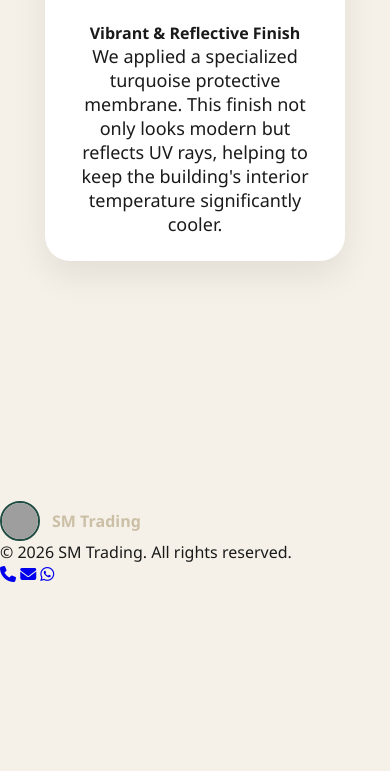
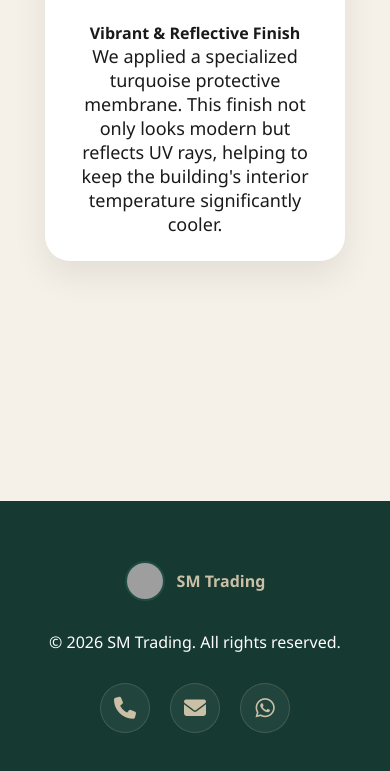
Before and after one commit to Johannes120/SM-Trading, a plain HTML site: page roofing.html in a window 390 px wide. Shown: the part 4012-4783 px from the top of the page. Before the commit the page ends 4597 px from the top, so only its background shows below. Drawn offline with Linux system fonts and the light colour scheme; grey boxes are pictures that could not be loaded.

Commit message:
Add footer styles and responsive adjustments

```diff
--- a/roofing.html
+++ b/roofing.html
@@ -162,6 +162,34 @@ body {
 .card-info {
     padding: 25px;
 }
+/* --- FOOTER --- */
+        footer {
+            background: #163a32;
+            color: var(--text-light);
+            padding: 60px 20px;
+        }
+
+        .footer-container {
+            display: flex;
+            justify-content: space-between;
+            align-items: center;
+            max-width: 1200px;
+            margin: auto;
+            flex-wrap: wrap;
+            gap: 30px;
+        }
+
+        .footer-socials { display: flex; gap: 20px; }
+        .footer-socials a {
+            background: rgba(255, 255, 255, 0.05);
+            color: var(--accent);
+            width: 50px; height: 50px;
+            display: flex; justify-content: center; align-items: center;
+            border-radius: 50%; border: 1px solid rgba(203, 191, 166, 0.2);
+            transition: 0.3s; font-size: 22px; text-decoration: none;
+        }
+
+        .footer-socials a:hover { background: var(--accent); color: var(--primary-dark); transform: translateY(-5px); }
 
 
 
@@ -204,7 +232,7 @@ body {
     .gallery-header h1 {
         font-size: 30px;
     }
-
+.footer-container { flex-direction: column; text-align: center; }
 
 }
 </style>
```
